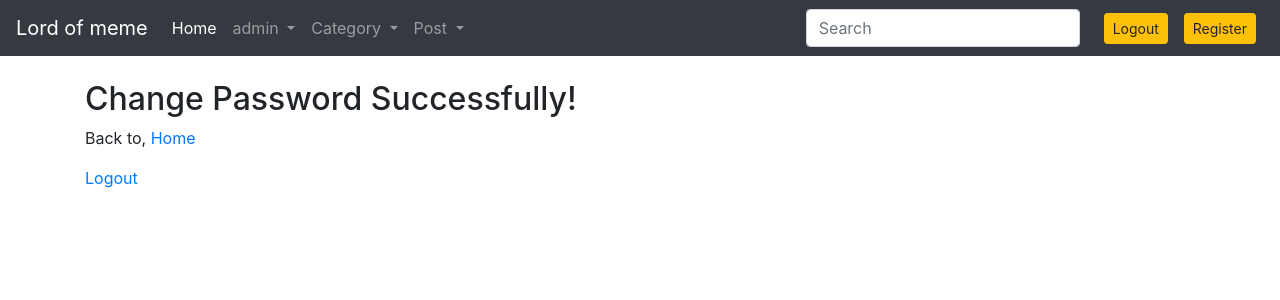
After one commit to unibna/meme_lord, a Django app: a page that uses templates/user/password/change_complete.html in a window 1280 px wide. The commit adds this page. Shown: the top 300 px of the page. Run offline with Django 3.2, Linux system fonts and the light colour scheme; a user stored in the database is signed in; parts of the project's set-up code (start-up, migrations or seed data) failed here and were passed over.

Commit message:
Add reset password

```diff
--- a/apps/user/forms.py
+++ b/apps/user/forms.py
@@ -5,13 +5,14 @@ from .models import UserProfile
 
 class UserProfileCreationForm(UserCreationForm):
 
-
     class Meta(UserCreationForm.Meta):
 
         model = UserProfile
         fields = ('username',)
 
+
 class UserProfileChangeForm(UserChangeForm):
+    password = None
 
     class Meta(UserCreationForm.Meta):
 
--- a/apps/user/urls.py
+++ b/apps/user/urls.py
@@ -9,8 +9,15 @@ urlpatterns = [
     path('register/', views.RegisterView.as_view(), name='user_register'),
     url(r'^profile/(?P<username>[-\w]+)/$', views.UserProfileDetailView.as_view(), name="user_profile"),
     url(r'^update/(?P<username>[-\w]+)/$', views.UserProfileUpdateView.as_view(), name="user_update"),
+    url(r'^password_change/$', views.UserProfilePasswordChangeView.as_view(), name='password_change'),
+    url(r'^password_change_done/$', views.UserProfilePasswordChangeDoneView.as_view(), name='password_change_complete'),
 
-    path('password_reset/', views.UserProfilePasswordResetView.as_view(), name='user_password_reset'),
+    path('password_reset/', views.UserProfilePasswordResetView.as_view(), name='password_reset'),
 
     path('password_reset/done/', views.UserProfilePasswordResetDoneView.as_view(), name='password_reset_done'),
+
+    path('password_reset/confirm/<uidb64>/<token>', views.UserProfilePasswordResetConfirmView.as_view(), name ='_password_reset_confirm'),
+
+    path('password_reset/complete/', views.UserProfilePasswordResetCompleteView.as_view(), name ='_password_reset_complete'),
+
 ]
--- a/apps/user/views.py
+++ b/apps/user/views.py
@@ -1,5 +1,6 @@
 from django.contrib.auth.forms import AuthenticationForm
 from django.contrib.auth.views import LoginView, LogoutView
+from django.contrib.auth.views import PasswordChangeView, PasswordChangeDoneView
 from django.contrib.auth.views import PasswordResetView, PasswordResetDoneView, PasswordResetConfirmView, PasswordResetCompleteView
 from django.shortcuts import get_object_or_404, render
 from django.urls import reverse, reverse_lazy
@@ -10,7 +11,6 @@ from .models import UserProfile
 from apps.post.models import Post
 
 
-# Create your views here.
 class RegisterView(CreateView):
 
     model = UserProfile
@@ -63,6 +63,19 @@ class UserProfileDetailView(DetailView):
         return context
 
 
+# Change Password
+class UserProfilePasswordChangeView(PasswordChangeView):
+
+    template_name = 'user/password/change.html'
+    success_url = reverse_lazy('password_change_complete')
+
+
+class UserProfilePasswordChangeDoneView(PasswordChangeDoneView):
+
+    template_name = 'user/password/change_complete.html'
+
+
+# Reset Password
 class UserProfilePasswordResetView(PasswordResetView):
 
     template_name = 'user/password/reset.html'
@@ -75,11 +88,12 @@ class UserProfilePasswordResetDoneView(PasswordResetDoneView):
     template_name = 'user/password/reset_done.html'
 
 
-# class UserProfilePasswordResetConfirmView(PasswordResetConfirmView):
+class UserProfilePasswordResetConfirmView(PasswordResetConfirmView):
 
-#     template_name = 'user/password/reset_confirm.html'
+    template_name = 'user/password/reset_confirm.html'
+    success_url = reverse_lazy('_password_reset_complete')
 
 
-# class UserProfilePasswordResetCompleteView(PasswordResetCompleteView):
+class UserProfilePasswordResetCompleteView(PasswordResetCompleteView):
 
-#     template_name = 'user/password/reset_complete.html'
+    template_name = 'user/password/reset_complete.html'
--- /dev/null
+++ b/templates/user/password/change_complete.html
@@ -0,0 +1,9 @@
+{% extends 'base/base.html' %}
+
+{% block content%}
+<div class="container mt-4">
+  <h2>Change Password Successfully!</h2>
+  <p>Back to, <a href="{% url 'home' %}">Home</a></p>
+  <a href="{% url 'logout' %}">Logout</a>
+</div>
+{% endblock%}
--- a/templates/user/password/reset.html
+++ b/templates/user/password/reset.html
@@ -24,14 +24,14 @@
                 <div class="card">
                     <div class="card-body">
                         <div class="m-sm-4">
-                            <form>
+                            <form method="post">
+                                {% csrf_token %}
                                 <div class="form-group">
                                     <label>Email</label>
                                     <input class="form-control form-control-lg" type="email" name="email" placeholder="Enter your email">
                                 </div>
                                 <div class="text-center mt-3">
-                                    <a href="{% url 'password_reset_done' %}" class="btn btn-lg btn-primary">Reset password</a>
-                                    <!-- <button type="submit" class="btn btn-lg btn-primary">Reset password</button> -->
+                                    <button type="submit" class="btn btn-lg btn-primary">Reset password</button>
                                 </div>
                             </form>
                         </div>
--- a/templates/user/password/reset_complete.html
+++ b/templates/user/password/reset_complete.html
@@ -1,6 +1,6 @@
 {% extends 'base/base.html' %}
 {% block content%}
-<div class="text-center" style="width: 80%; margin: 0 auto">
+<div class="container text-center">
   <h1>Password reset complete</h1>
   <h6 style="width: 60%; margin: 0 auto">
     Your Password has been set. You may go ahead and login
--- a/templates/user/password/reset_email.html
+++ b/templates/user/password/reset_email.html
@@ -2,11 +2,11 @@
 To initiate the password reset process for your {{ user.get_username }} TestSite Account,
 click the link below:
 
-{{ protocol }}://{{ domain }}{% url 'password_reset_confirm' uidb64=uid token=token %}
+{{ protocol }}://{{ domain }}{% url '_password_reset_confirm' uidb64=uid token=token %}
 
 If clicking the link above doesn't work, please copy and paste the URL in a new browser
 window instead.
 
 Sincerely,
-The TestSite Team
+Lord
 {% endautoescape %}
--- a/templates/user/password/reset_subject.txt
+++ b/templates/user/password/reset_subject.txt
@@ -1 +1 @@
-TestSite password reset
+[Lord of Meme] Reset Password
```
Also changed, not shown: templates/user/password/change.html (added, +13 -0 lines), templates/user/password/reset_confirm.html (+10 -9 lines), templates/user/profile/profile.html (+12 -5 lines), README.md, db.sqlite3.
